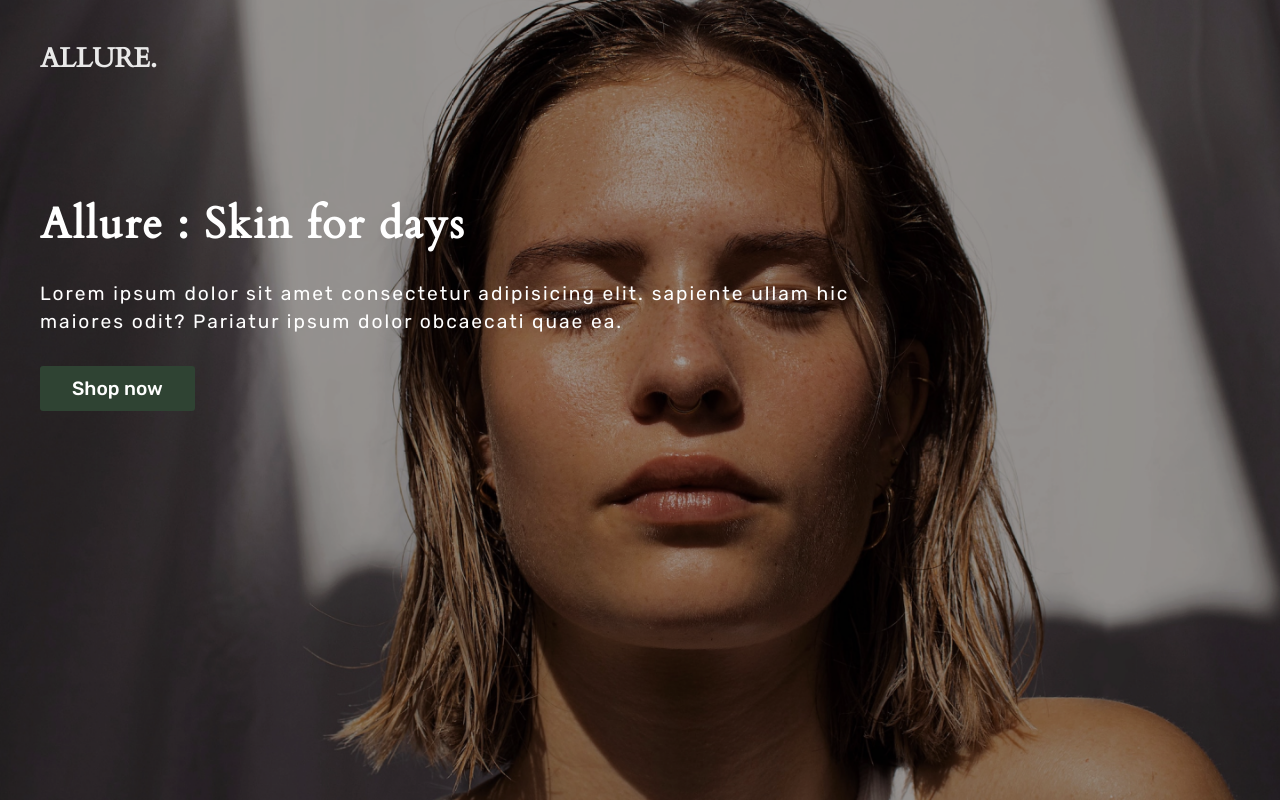
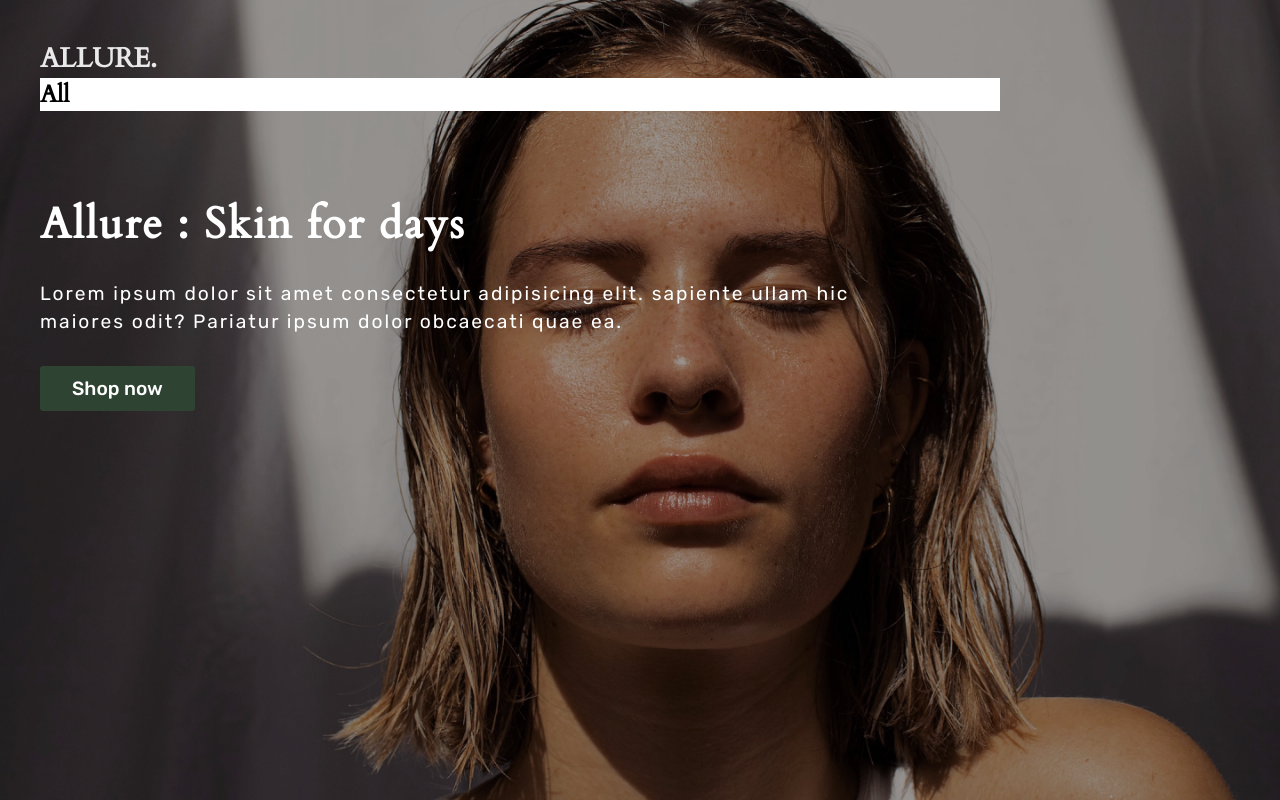
Before and after one commit to Kel-VinTech/Allure-ecommerce, a React (Vite) app: page / in a window 1280 px wide. Built offline with nearby package versions, Linux system fonts and the light colour scheme.

Commit message:
changes made

```diff
--- a/src/components/HeroContent.jsx
+++ b/src/components/HeroContent.jsx
@@ -26,7 +26,10 @@ const HeroContent = () => {
              sapiente ullam hic maiores odit? Pariatur ipsum dolor obcaecati quae ea.</p>
              <button>Shop now</button>
         </div>
-        <div className="products_collection"></div>
+        <div className="products_collection">
+            <h2>All</h2>
+
+        </div>
     </section>
     )
 }
--- a/src/scss/Hero.scss
+++ b/src/scss/Hero.scss
@@ -97,4 +97,5 @@ nav{
     background: #fff;
     max-width: 80%;
     border: none;
+
 }
```
